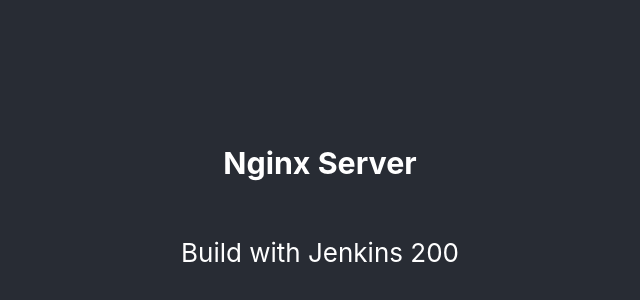
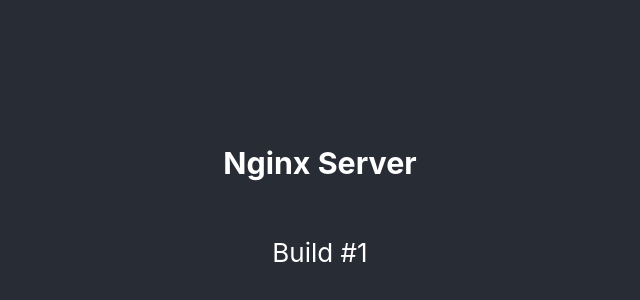
Before and after one commit to jmismail-dev/jenkins-react-nginx, a React (Vite) app: page / in a window 1280 px wide. Shown: the part 196-496 px from the top of the page, without its empty margins (320-960 px from the left). Built offline with nearby package versions, Linux system fonts and the light colour scheme.

Commit message:
sample change

```diff
--- a/src/App.jsx
+++ b/src/App.jsx
@@ -5,7 +5,7 @@
     <div className="App">
       <header className="App-header">
         <h3>Nginx Server</h3>
-        <p> Build with Jenkins 200</p>
+        <p> Build #1</p>
       </header>
     </div>
   )
```
